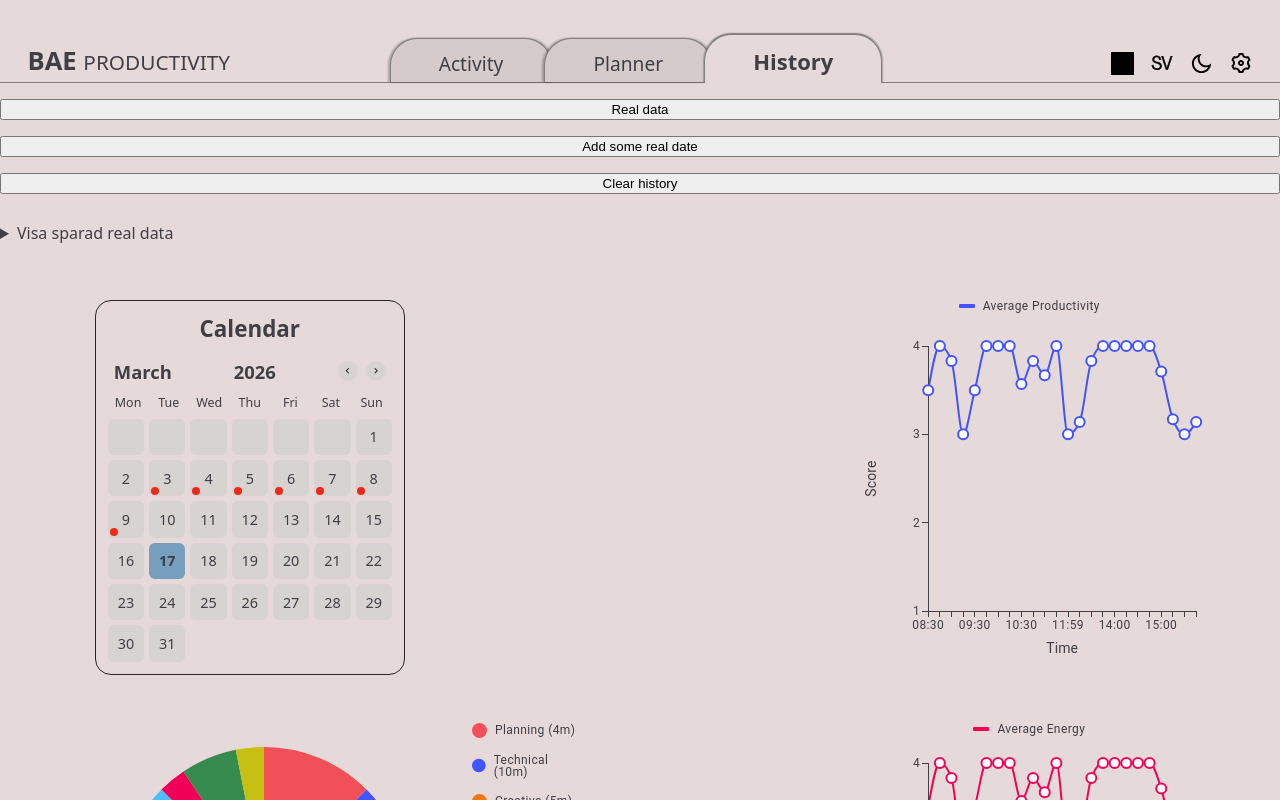
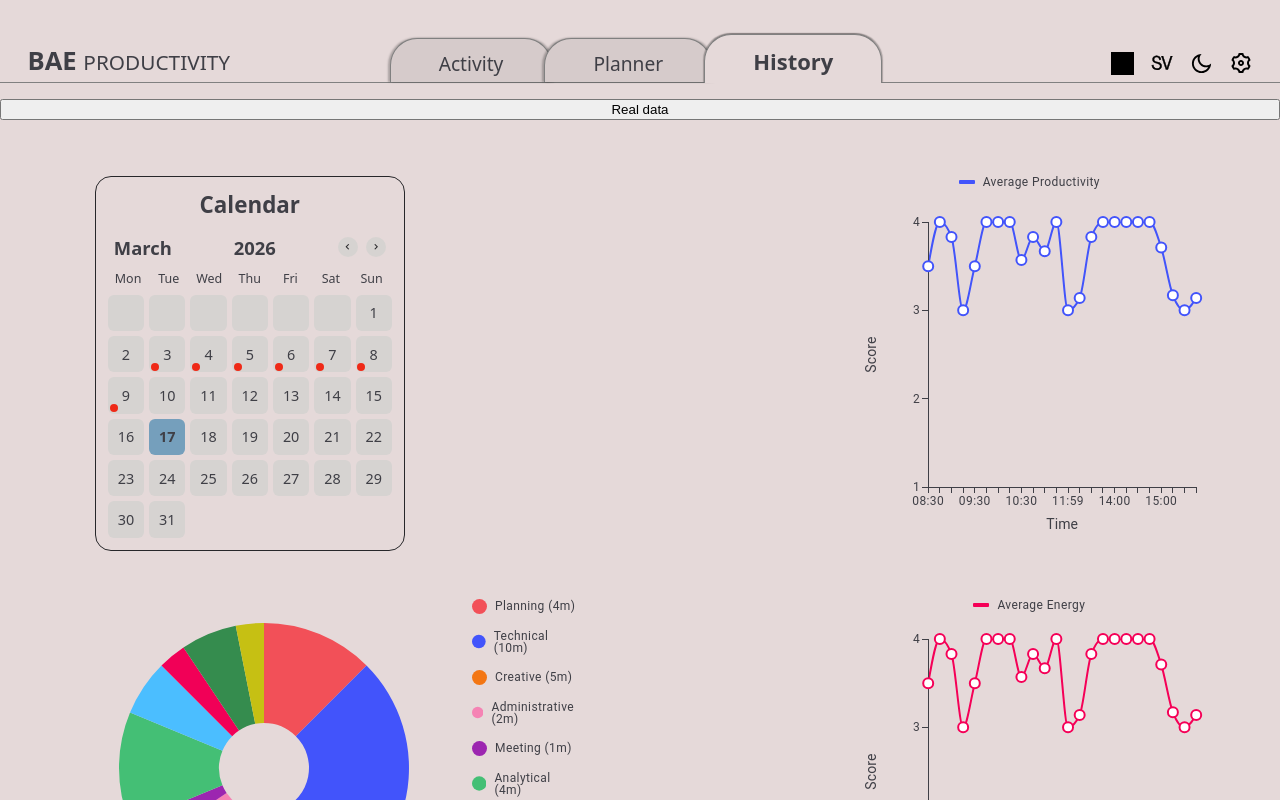
Before and after one commit to ollewarne/linkoping-pps, a React (Vite) app: page /history in a window 1280 px wide. Shown: the top 800 px of the page. Built offline with nearby package versions, Linux system fonts and the light colour scheme; grey boxes are pictures that could not be loaded.

Commit message:
refactor: connect statistics page charts to activity context

```diff
--- a/src/pages/StatisticsPage.jsx
+++ b/src/pages/StatisticsPage.jsx
@@ -2,13 +2,13 @@ import ProductivityChart from "../components/Statistics/ProductivityChart";
 import EnergyChart from "../components/Statistics/EnergyChart";
 import TimeSpentChart from "../components/Statistics/TimeSpentChart";
 import { mockData } from "../constants/mockData";
-import { useActivityHistory } from "../contexts/activityHistoryContext";
+import { useActivities } from "../contexts/activityContext";
 import { useState } from "react";
 import CalendarApp from "../components/Calendar/CalendarApp";
 import "./StatisticsPage.css";
 
 function StatisticsPage() {
-  const { historyData, historyDispatch } = useActivityHistory();
+  const { activities } = useActivities();
   const [useRealData, setUseRealData] = useState(false);
 
   return (
@@ -17,247 +17,6 @@ function StatisticsPage() {
         {useRealData ? "Mock data" : "Real data"}
       </button>
 
-      {/* knapp för fixa lite "real Date" */}
-      <button
-        type="button"
-        onClick={() => {
-          const samples = [
-            {
-              id: `test-${Date.now()}-1`,
-              title: "Planning session",
-              category: "Planning",
-              estimatedDuration: 90,
-              totalTimeSpent: 95,
-              isMeeting: false,
-              scheduledTime: null,
-              activeTime: 25,
-              breakTime: 5,
-              isActive: false,
-              statistics: {
-                "08:30": {
-                  efficiency: 3,
-                  energy: 3,
-                  productivity: 3,
-                  factor: "focused",
-                },
-                "09:00": {
-                  efficiency: 4,
-                  energy: 3,
-                  productivity: 4,
-                  factor: null,
-                },
-                "09:30": {
-                  efficiency: 3,
-                  energy: 2,
-                  productivity: 3,
-                  factor: "notifications",
-                },
-              },
-            },
-            {
-              id: `test-${Date.now()}-2`,
-              title: "API work",
-              category: "Technical",
-              estimatedDuration: 120,
-              totalTimeSpent: 118,
-              isMeeting: false,
-              scheduledTime: null,
-              activeTime: 25,
-              breakTime: 5,
-              isActive: false,
-              statistics: {
-                "10:00": {
-                  efficiency: 4,
-                  energy: 4,
-                  productivity: 4,
-                  factor: null,
-                },
-                "10:30": {
-                  efficiency: 4,
-                  energy: 3,
-                  productivity: 4,
-                  factor: "energized",
-                },
-                "11:00": {
-                  efficiency: 3,
-                  energy: 3,
-                  productivity: 3,
-                  factor: null,
-                },
-                "11:30": {
-                  efficiency: 3,
-                  energy: 2,
-                  productivity: 3,
-                  factor: "noise",
-                },
-              },
-            },
-            {
-              id: `test-${Date.now()}-3`,
-              title: "Emails",
-              category: "Communication",
-              estimatedDuration: 30,
-              totalTimeSpent: 32,
-              isMeeting: false,
-              scheduledTime: null,
-              activeTime: 25,
-              breakTime: 5,
-              isActive: false,
-              statistics: {
-                "12:00": {
-                  efficiency: 2,
-                  energy: 2,
-                  productivity: 2,
-                  factor: "hungry",
-                },
-                "12:15": {
-                  efficiency: 3,
-                  energy: 2,
-                  productivity: 3,
-                  factor: null,
-                },
-              },
-            },
-            {
-              id: `test-${Date.now()}-4`,
-              title: "UI mockups",
-              category: "Creative",
-              estimatedDuration: 120,
-              totalTimeSpent: 125,
-              isMeeting: false,
-              scheduledTime: null,
-              activeTime: 25,
-              breakTime: 5,
-              isActive: false,
-              statistics: {
-                "13:30": {
-                  efficiency: 4,
-                  energy: 4,
-                  productivity: 4,
-                  factor: "focused",
-                },
-                "14:00": {
-                  efficiency: 4,
-                  energy: 4,
-                  productivity: 4,
-                  factor: null,
-                },
-                "14:30": {
-                  efficiency: 4,
-                  energy: 3,
-                  productivity: 4,
-                  factor: null,
-                },
-                "15:00": {
-                  efficiency: 3,
-                  energy: 3,
-                  productivity: 3,
-                  factor: "tired",
-                },
-              },
-            },
-            {
-              id: `test-${Date.now()}-5`,
-              title: "Timesheet",
-              category: "Administrative",
-              estimatedDuration: 60,
-              totalTimeSpent: 55,
-              isMeeting: false,
-              scheduledTime: null,
-              activeTime: 25,
-              breakTime: 5,
-              isActive: false,
-              statistics: {
-                "15:30": {
-                  efficiency: 3,
-                  energy: 2,
-                  productivity: 2,
-                  factor: "tired",
-                },
-                "15:55": {
-                  efficiency: 2,
-                  energy: 2,
-                  productivity: 2,
-                  factor: null,
-                },
-              },
-            },
-            {
-              id: `test-${Date.now()}-6`,
-              title: "Study",
-              category: "Learning",
-              estimatedDuration: 60,
-              totalTimeSpent: 70,
-              isMeeting: false,
-              scheduledTime: null,
-              activeTime: 25,
-              breakTime: 5,
-              isActive: false,
-              statistics: {
-                "09:00": {
-                  efficiency: 3,
-                  energy: 3,
-                  productivity: 3,
-                  factor: null,
-                },
-                "09:30": {
-                  efficiency: 4,
-                  energy: 4,
-                  productivity: 4,
-                  factor: "energized",
-                },
-                "10:00": {
-                  efficiency: 3,
-                  energy: 3,
-                  productivity: 3,
-                  factor: null,
-                },
-              },
-            },
-          ];
-
-          samples.forEach((a, idx) => {
-            const dateKey = idx < 5 ? "26-02-25" : "26-02-26";
-
-            historyDispatch({
-              type: "ADD_TO_HISTORY",
-              payload: {
-                dateKey,
-                activity: a,
-              },
-            });
-          });
-        }}
-      >
-        Add some real date
-      </button>
-
-      <button
-        type="button"
-        onClick={() => historyDispatch({ type: "CLEAR_HISTORY" })}
-      >
-        Clear history
-      </button>
-      <details style={{ marginTop: 12 }}>
-        <summary>Visa sparad real data</summary>
-
-        <div style={{ marginTop: 8 }}>
-          <div>Nycklar (dagar): {Object.keys(historyData).length}</div>
-
-          <pre
-            style={{
-              maxHeight: 400,
-              overflow: "auto",
-              padding: 12,
-              background: "#111",
-              color: "#eee",
-            }}
-          >
-            {JSON.stringify(historyData, null, 2)}
-          </pre>
-        </div>
-      </details>
-
       <div className="statistics-wrapper">
         <div className="CalendarApp">
           <CalendarApp />
@@ -265,20 +24,20 @@ function StatisticsPage() {
 
         <ProductivityChart
           mockData={mockData}
-          historyData={historyData}
+          historyData={activities}
           useRealData={useRealData}
         />
         <div className="TimeSpentChart">
           <TimeSpentChart
             mockData={mockData}
-            historyData={historyData}
+            historyData={activities}
             useRealData={useRealData}
           />
         </div>
 
         <EnergyChart
           mockData={mockData}
-          historyData={historyData}
+          historyData={activities}
           useRealData={useRealData}
         />
       </div>
```
